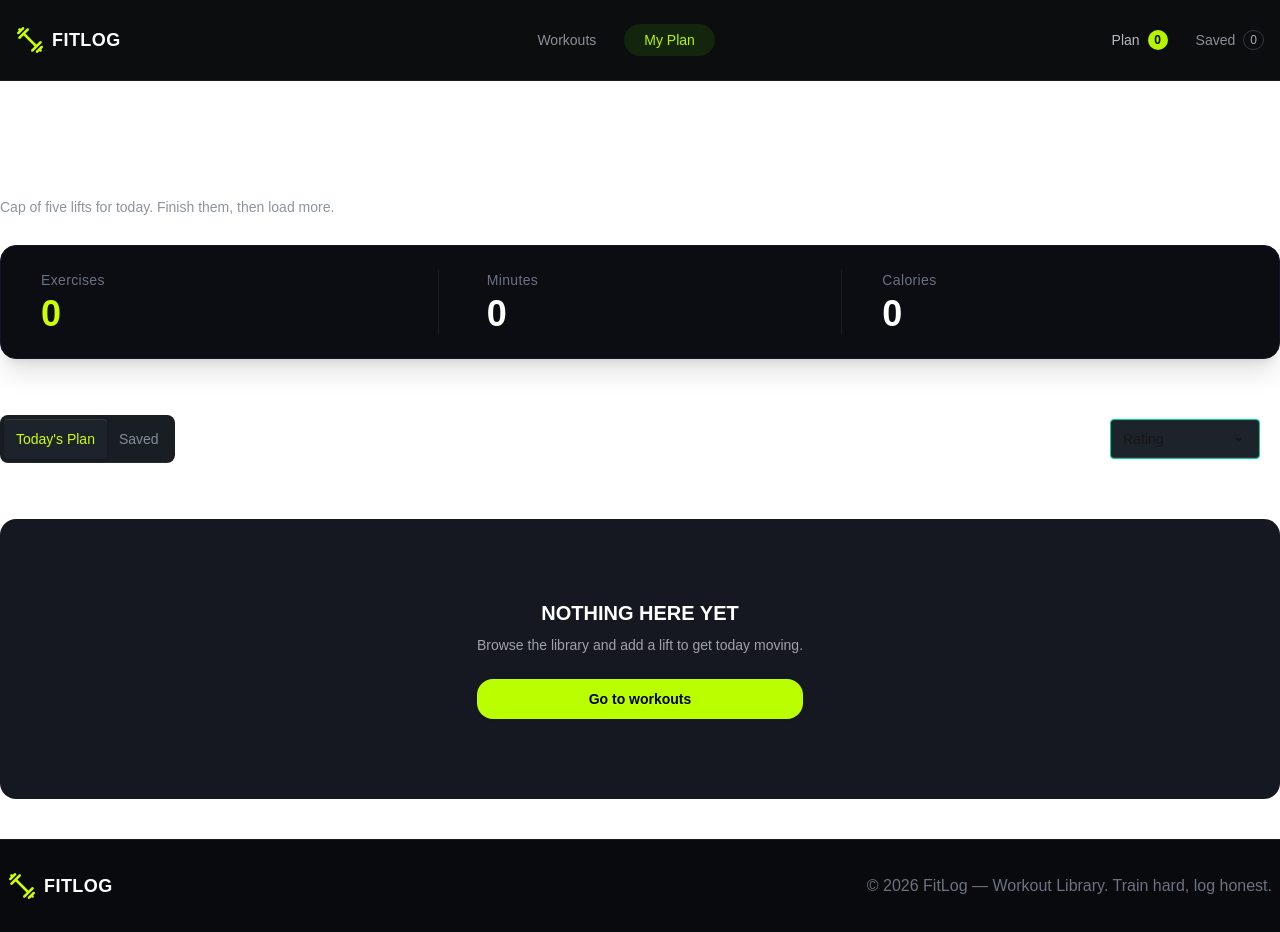
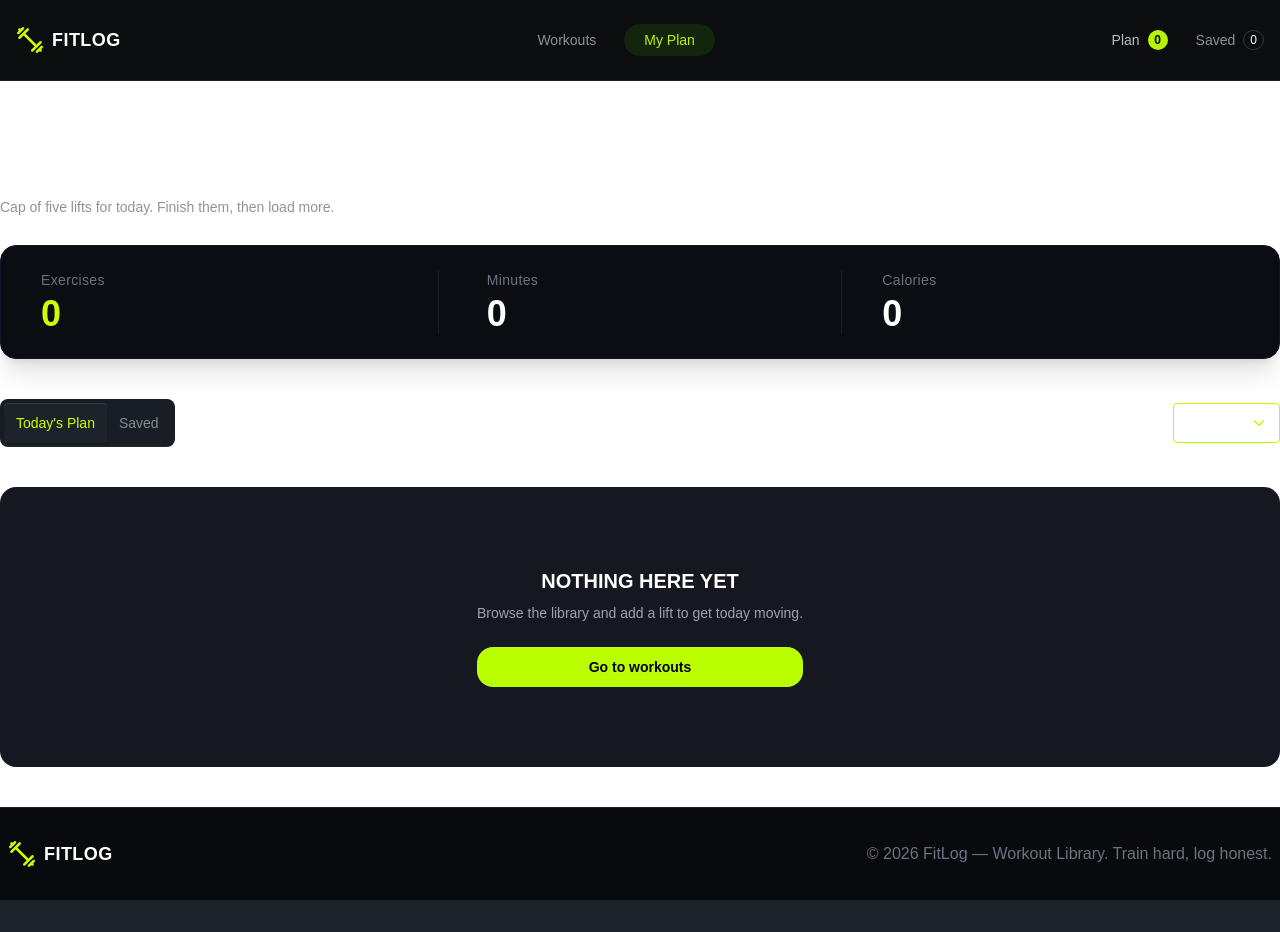
Before and after one commit to Al-aminCodes/workout-challenger, a Next.js app: page /myPlan in a window 1280 px wide. After the commit the page ends 900 px from the top, so only its background shows below. Built offline with nearby package versions, Linux system fonts and the light colour scheme.

Commit message:
add the My Plan page under sort functionalty

```diff
--- a/src/app/myPlan/page.tsx
+++ b/src/app/myPlan/page.tsx
@@ -6,10 +6,29 @@ import { WorkoutContext } from "@/context/workoutContext";
 import { IWorkout } from "@/type/workoutType";
 import Link from "next/link";
 import React, { useContext, useState } from "react";
+import { FiChevronDown } from "react-icons/fi";
 
 const MyPlanPage = () => {
   const { todayPlan, saved } = useContext(WorkoutContext);
   const [buttonType, setButtonType] = useState<string>("today");
+  const [sortBy, setSortBy] = useState<"duration" | "calories" | "rating">(
+    "duration",
+  );
+  const sortBooks = (work: IWorkout[]) => {
+    const sortedBooks = [...work];
+
+    if (sortBy === "duration") {
+      sortedBooks.sort((a, b) => b.duration - a.duration);
+    } else if (sortBy === "calories") {
+      sortedBooks.sort((a, b) => b.caloriesBurned - a.caloriesBurned);
+    } else if (sortBy === "rating") {
+      sortedBooks.sort((a, b) => b.rating - a.rating);
+    }
+
+    return sortedBooks;
+  };
+  const sortedWorkoutToday = sortBooks(todayPlan);
+  const sortedWorkoutSaved = sortBooks(saved);
   const handelBType = (type: string) => {
     setButtonType(type);
   };
@@ -92,26 +111,36 @@ const MyPlanPage = () => {
             onClick={() => handelBType("saved")}
           />
         </div>
-        <div className="flex justify-center m-5 ">
-          <select
-            // value={sortBy}
-            // onChange={(e) =>
-            //   setSortBy(e.target.value as "rating" | "pages" | "year")
-            // }
-            className="select select-success"
-          >
-            <option disabled={true}>Sort by</option>
-            <option value={"rating"}>Rating</option>
-            <option value={"pages"}>Number of pages</option>
-            <option value={"year"}>Publisher year</option>
-          </select>
+        <div className="flex items-center gap-4">
+          <p className="whitespace-nowrap text-sm font-medium text-white">
+            Sort By
+          </p>
+
+          <div className="relative">
+            <select
+              value={sortBy}
+              onChange={(e) =>
+                setSortBy(e.target.value as "duration" | "calories" | "rating")
+              }
+              className="select select-ghost h-10 min-h-10 appearance-none border border-[#baff00] pr-10 text-white focus:border-[#baff00] focus:outline-none focus:ring-0"
+            >
+              <option value="duration">Duration</option>
+              <option value="calories">Calories</option>
+              <option value="rating">Rating</option>
+            </select>
+
+            <FiChevronDown
+              className="pointer-events-none absolute right-3 top-1/2 -translate-y-1/2 text-[#baff00]"
+              size={18}
+            />
+          </div>
         </div>
       </div>
 
       {buttonType === "today" ? (
-        todayPlan.length > 0 ? (
+        sortedWorkoutToday.length > 0 ? (
           <div className="grid gap-5">
-            {todayPlan.map((workout) => (
+            {sortedWorkoutToday.map((workout) => (
               <TodayCard key={workout.id} workout={workout}></TodayCard>
             ))}
           </div>
@@ -131,9 +160,9 @@ const MyPlanPage = () => {
             </div>
           </div>
         )
-      ) : saved.length > 0 ? (
+      ) : sortedWorkoutSaved.length > 0 ? (
         <div className="grid gap-5">
-          {saved.map((workout) => (
+          {sortedWorkoutSaved.map((workout) => (
             <SavedCard key={workout.id} workout={workout}></SavedCard>
           ))}
         </div>
--- a/src/component/hendelBotton/navbarButton.tsx
+++ b/src/component/hendelBotton/navbarButton.tsx
@@ -25,7 +25,7 @@ const NavButton = () => {
       >
         <span>Saved</span>
 
-        <span className="flex h-5 min-w-5 items-center justify-center rounded-full border border-[#35393e] px-1.5 text-xs text-[#a5aab0]">
+        <span className="flex h-5 min-w-5 items-center justify-center rounded-full border border-[#35393e] px-1.5 text-xs text-white">
           {saved.length}
         </span>
       </Link>
```
